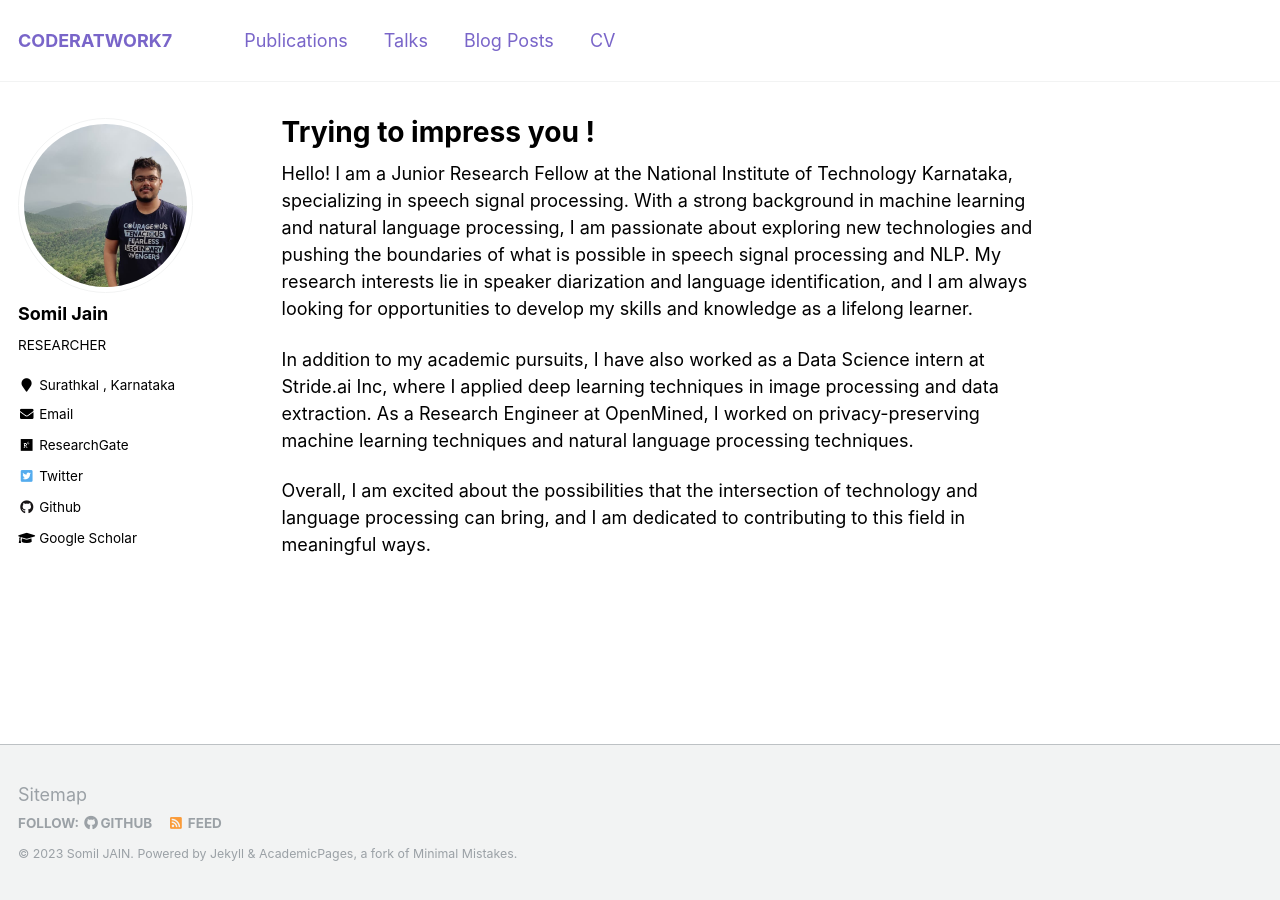
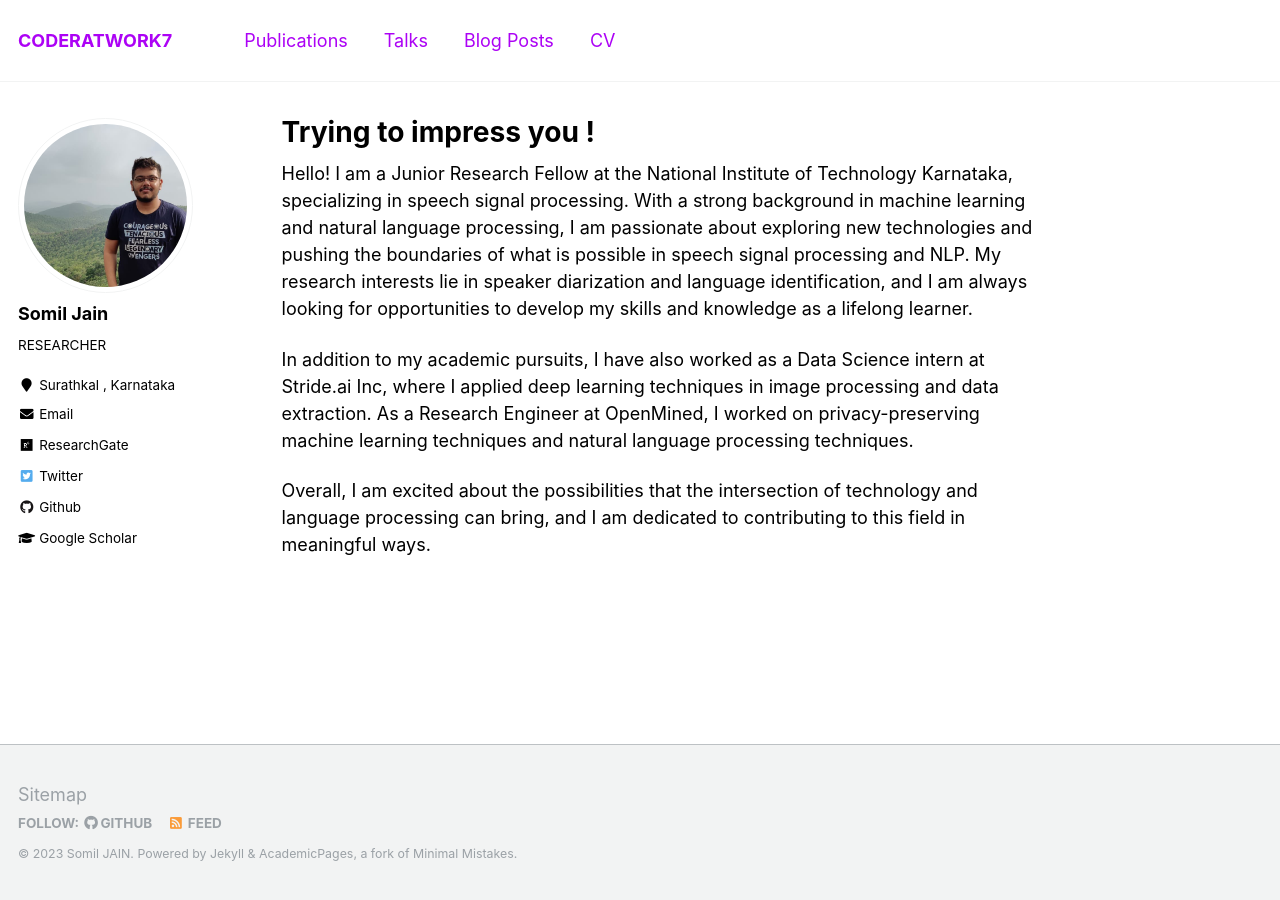
Before and after one commit to somiljain7/somiljain7.github.io, a Jekyll site: the page built from _pages/about.md, in a window 1280 px wide. Built offline with Jekyll 4.4.1, drawn with Linux system fonts in a browser that asks for light colours.

Commit message:
Update _variables.scss

```diff
--- a/_sass/_variables.scss
+++ b/_sass/_variables.scss
@@ -93,7 +93,7 @@ $xing-color                 : #006567;
 $link-color                 : $info-color;
 $link-color-hover           : mix(#000, $link-color, 25%);
 $link-color-visited         : mix(#fff, $link-color, 25%);
-$masthead-link-color        : #7965c9;
+$masthead-link-color        : #ac02f5;
 $masthead-link-color-hover  : #003366;
 
 
```
